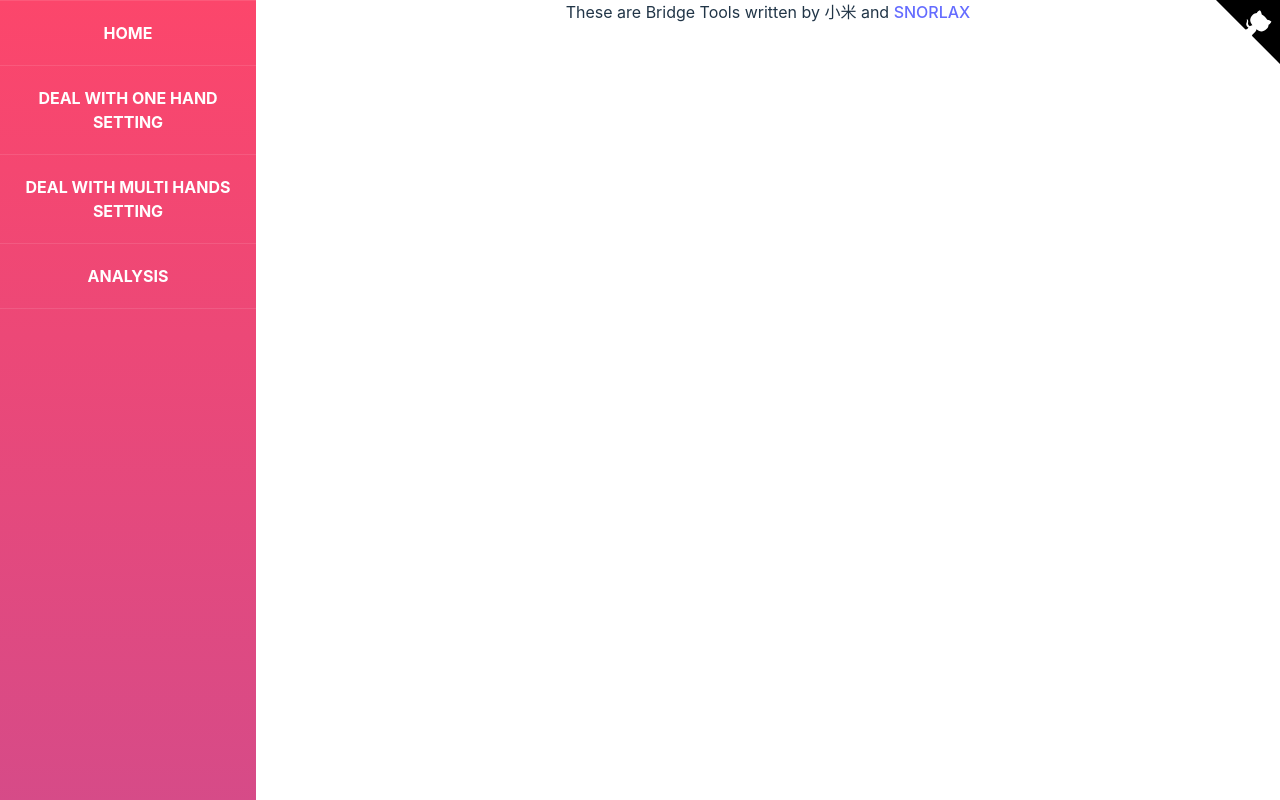
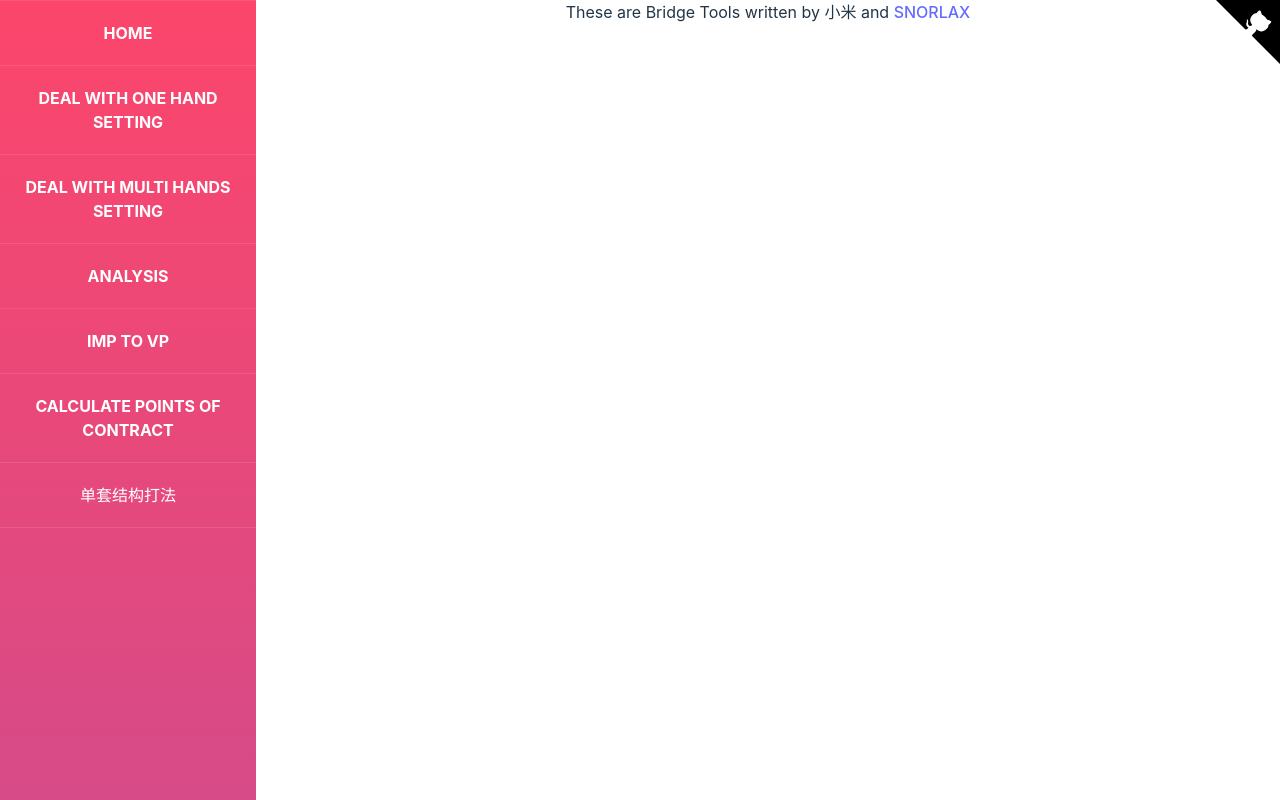
Before and after one commit to S-N-O-R-L-A-X/Bridge-Tools, a React (Vite) app: page / in a window 1280 px wide. Shown: the top 800 px of the page. Built offline with nearby package versions, Linux system fonts and the light colour scheme.

Commit message:
feat: add new items in sidebar

```diff
--- a/src/Components/Sidebar/Sidebar.tsx
+++ b/src/Components/Sidebar/Sidebar.tsx
@@ -9,7 +9,9 @@ export default function Sidebar() {
         <li><Link to="deal">Deal With One Hand Setting</Link></li>
         <li><Link to="deal-multi">Deal With Multi Hands Setting</Link></li>
         <li><Link to="analysis">Analysis</Link></li>
-
+        <li>imp to vp</li>
+        <li>Calculate points of contract</li>
+        <li><a href="https://bridge.esmarkkappel.dk/main/main.html" target="_blank">单套结构打法</a></li>
       </ul>
     </nav>
 
```
